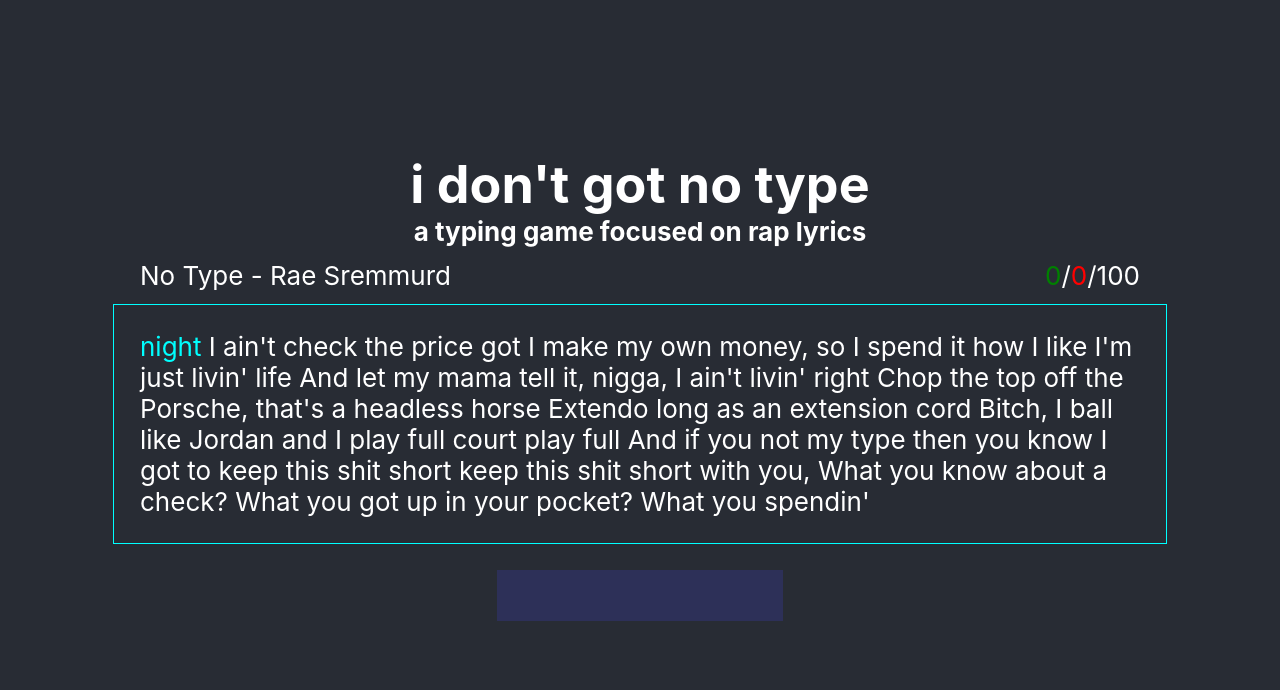
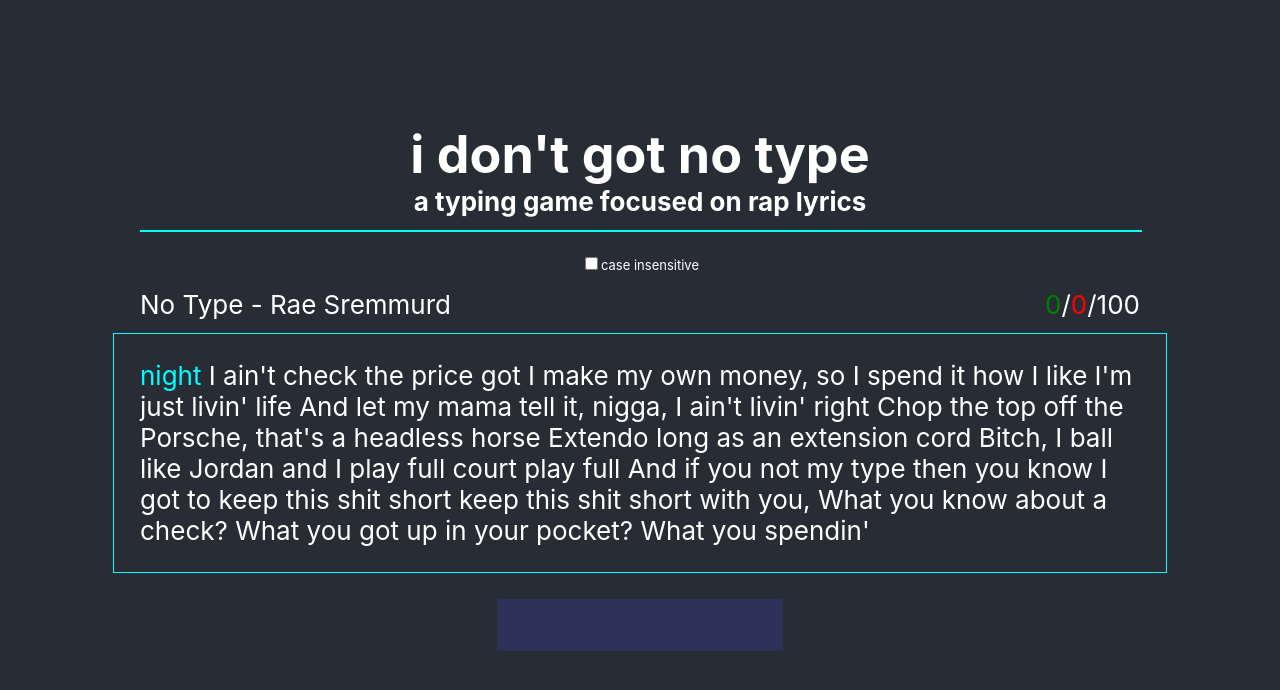
Before and after one commit to malsf21/i-dont-got-no-type, a React (Create React App) app: page / in a window 1280 px wide. Shown: the top 690 px of the page. Built offline with nearby package versions, Linux system fonts and the light colour scheme.

Commit message:
adds case insensitive option

```diff
--- a/src/components/App/App.css
+++ b/src/components/App/App.css
@@ -1,6 +1,7 @@
 .app{
   min-height: 100vh;
   max-width: 1000px;
+  width: 80%;
   margin:auto;
 }
 .app-container{
@@ -50,3 +51,12 @@
 .word-current{
   color: cyan;
 }
+
+.divider{
+  width: 100%;
+  border: 1px solid cyan;
+}
+
+.input-group{
+  font-size: 0.5em;
+}
--- a/src/components/App/App.js
+++ b/src/components/App/App.js
@@ -13,6 +13,7 @@
       correct: 0,
       incorrect: 0,
       size: 100,
+      lowercaseOnly: false,
       wrongAllowed: true,
       words: []
     }
@@ -27,7 +28,39 @@
       )
     }
   }
+  generateNewSong = () => {
+    console.log(this.state)
+    let newCurrentSong = data[Math.floor(Math.random() * data.length)];
+    let tempWords = newCurrentSong.lyrics.split(" ");
+    let startIndex = Math.floor(Math.random() * (tempWords.length-100));
+    let words = []
+    for (let i = startIndex; i < startIndex + this.state.size; i++){
+      let word = tempWords[i];
+      if (this.state.lowercaseOnly){
+        word = word.toLowerCase();
+      }
+      words.push(
+        {
+          "word": word,
+          "correct": false
+        }
+      )
+    }
+    this.setState({
+      currentSong: newCurrentSong,
+      words: words,
+      currentWord: 0,
+      correct: 0,
+      incorrect: 0,
+    })
+  }
+  changeLowercaseOnly = () => {
+    this.setState({lowercaseOnly: !this.state.lowercaseOnly}, () => this.generateNewSong()); // required bc. state change is async
+  }
   checkWord = guess => {
+    if (this.state.lowercaseOnly){
+      guess = guess.toLowerCase();
+    }
     if (this.state.correct + this.state.incorrect < this.state.size){
       let correctBool = true;
       if (guess !== this.state.words[this.state.currentWord].word){
@@ -51,6 +84,16 @@
         <div className="app-container">
           <h1 className="text-tight">i don't got no type</h1>
           <h4 className="text-tight">a typing game focused on rap lyrics</h4>
+          <hr className="divider" />
+          <div>
+            <span className="input-group">
+              <input
+                type="checkbox"
+                onChange={this.changeLowercaseOnly}
+              />
+              case insensitive
+            </span>
+          </div>
           <div className="row">
             <div className="col text-left">
               {this.state.currentSong.title} - {this.state.currentSong.artist}
```
